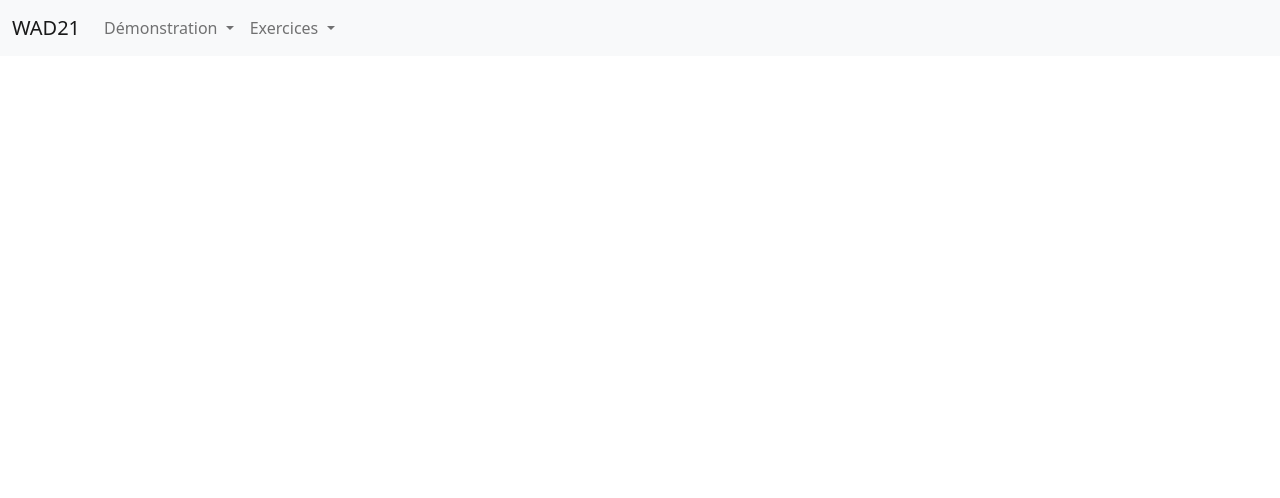
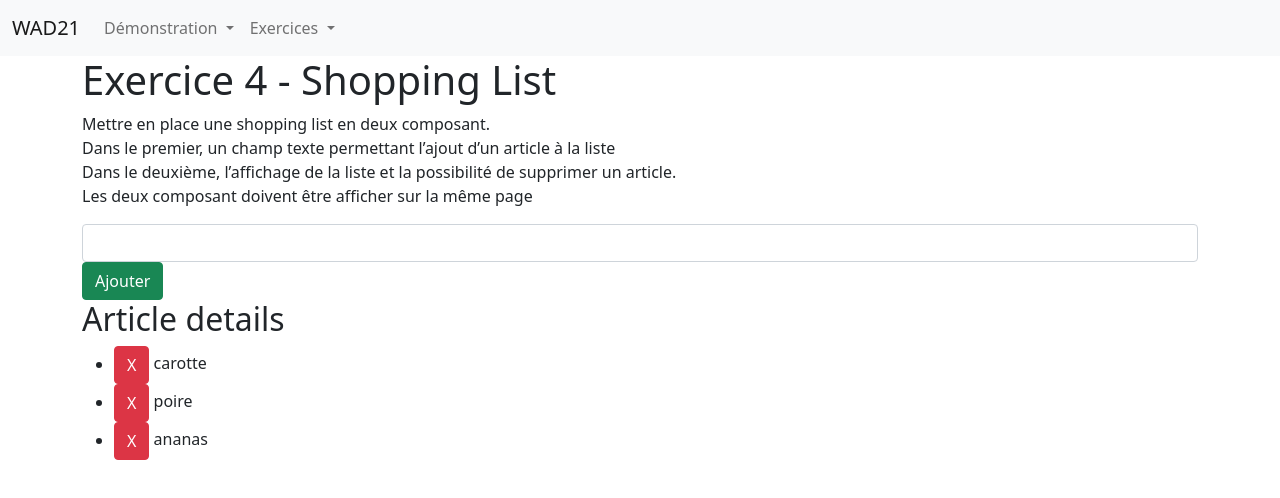
Before and after one commit to QuentinGeerts/wad21, an Angular app: page /exos/exo04 in a window 1280 px wide. Before the commit this address led to /. Shown: the top 498 px of the page. Built offline with nearby package versions, Linux system fonts and the light colour scheme.

Commit message:
exo04 - shopping list

```diff
--- a/src/app/app-routing.module.ts
+++ b/src/app/app-routing.module.ts
@@ -13,6 +13,7 @@ import { Demo10Component } from './demo/demo10/demo10.component';
 import { Exo01Component } from './exos/exo01/exo01.component';
 import { Exo02Component } from './exos/exo02/exo02.component';
 import { Exo03Component } from './exos/exo03/exo03.component';
+import { Exo04Component } from './exos/exo04/exo04.component';
 import { HomeComponent } from './home/home.component';
 
 const routes: Routes = [
@@ -35,6 +36,7 @@ const routes: Routes = [
     { path: "exo01", component: Exo01Component },
     { path: "exo02", component: Exo02Component },
     { path: "exo03", component: Exo03Component },
+    { path: "exo04", component: Exo04Component },
   ] }
 ];
 
--- a/src/app/app.module.ts
+++ b/src/app/app.module.ts
@@ -27,6 +27,8 @@ import { Demo10Component } from './demo/demo10/demo10.component';
 import { ChildInputComponent } from './demo/demo10/child-input/child-input.component';
 import { ChildOutputComponent } from './demo/demo10/child-output/child-output.component';
 import { ChildNgcontentComponent } from './demo/demo10/child-ngcontent/child-ngcontent.component';
+import { Exo04Component } from './exos/exo04/exo04.component';
+import { ListeComponent } from './exos/exo04/liste/liste.component';
 
 @NgModule({
   declarations: [
@@ -54,6 +56,8 @@ import { ChildNgcontentComponent } from './demo/demo10/child-ngcontent/child-ngc
     ChildInputComponent,
     ChildOutputComponent,
     ChildNgcontentComponent,
+    Exo04Component,
+    ListeComponent,
   ],
   imports: [
     BrowserModule,
--- /dev/null
+++ b/src/app/exos/exo04/exo04.component.html
@@ -0,0 +1,18 @@
+<h1>Exercice 4 - Shopping List</h1>
+
+<p>
+  Mettre en place une shopping list en deux composant. <br>
+  Dans le premier, un champ texte permettant l’ajout d’un article à la liste <br>
+  Dans le deuxième, l’affichage de la liste et la possibilité de supprimer un article. <br>
+  Les deux composant doivent être afficher sur la même page
+</p>
+
+<input type="text" class="form-control" [(ngModel)]="article">
+<button class="btn btn-success" (click)="addToCart()">Ajouter</button>
+
+<app-liste
+  [cart]="cart"
+  (eventDelete)="deleteToCart($event)"
+>
+<!-- eventDelete lié à l'output de l'enfant -->
+</app-liste>
--- /dev/null
+++ b/src/app/exos/exo04/exo04.component.ts
@@ -0,0 +1,30 @@
+import { Component, OnInit } from '@angular/core';
+
+@Component({
+  selector: 'app-exo04',
+  templateUrl: './exo04.component.html',
+  styleUrls: ['./exo04.component.css']
+})
+export class Exo04Component implements OnInit {
+
+  article : string = ""
+
+  cart : string[] = []
+
+  constructor() { }
+
+  ngOnInit(): void {
+    this.cart.push('carotte', 'poire', 'ananas')
+    // console.log('cart :>> ', this.cart) // clo + tab
+  }
+
+  addToCart() {
+    this.cart.push(this.article)
+  }
+
+  // Liée à l'output
+  deleteToCart(index : number) {
+    this.cart.splice(index, 1)
+  }
+
+}
--- /dev/null
+++ b/src/app/exos/exo04/liste/liste.component.html
@@ -0,0 +1,11 @@
+<h2>Article details</h2>
+
+<ul>
+  <li *ngFor="let article of cart; let i = index">
+    <button class="btn btn-danger" (click)="emitDeleteToCart(i)">X</button>
+    <!-- <button class="btn btn-danger" (click)="deleteToCart(i)">X</button> -->
+    {{ article }} <!-- one way-->
+     <!-- [(ngModel)] two way-->
+
+  </li>
+</ul>
--- /dev/null
+++ b/src/app/exos/exo04/liste/liste.component.ts
@@ -0,0 +1,30 @@
+import { Component, EventEmitter, Input, OnInit, Output } from '@angular/core';
+
+@Component({
+  selector: 'app-liste',
+  templateUrl: './liste.component.html',
+  styleUrls: ['./liste.component.css']
+})
+export class ListeComponent implements OnInit {
+
+  @Input() cart : string[]
+
+  @Output() eventDelete : EventEmitter<number>
+
+  constructor() {
+    this.eventDelete = new EventEmitter<number>()
+  }
+
+  ngOnInit(): void {
+  }
+
+  emitDeleteToCart(index : number) {
+    this.eventDelete.emit(index)
+  }
+
+  // Version plus optimisée en commentaire
+  // deleteToCart(index : number) {
+  //   this.cart.splice(index, 1)
+  // }
+
+}
--- a/src/app/shared/navbar/navbar.component.html
+++ b/src/app/shared/navbar/navbar.component.html
@@ -33,6 +33,7 @@
             <li><a class="dropdown-item" routerLink="exos/exo01">Exo 1</a></li>
             <li><a class="dropdown-item" routerLink="exos/exo02">Exo 2</a></li>
             <li><a class="dropdown-item" routerLink="exos/exo03">Exo 3 - Nav</a></li>
+            <li><a class="dropdown-item" routerLink="exos/exo04">Exo 4 - Shopping list</a></li>
           </ul>
         </li>
 
```
Also changed, not shown: src/app/exos/exo04/exo04.component.css (added), src/app/exos/exo04/liste/liste.component.css (added).
